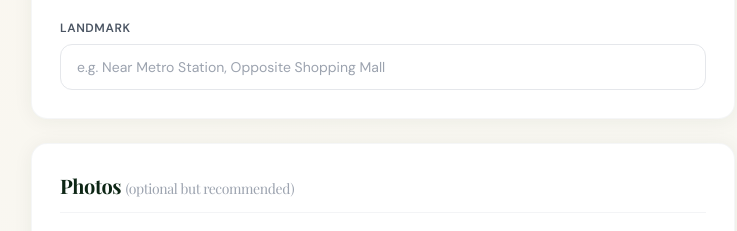
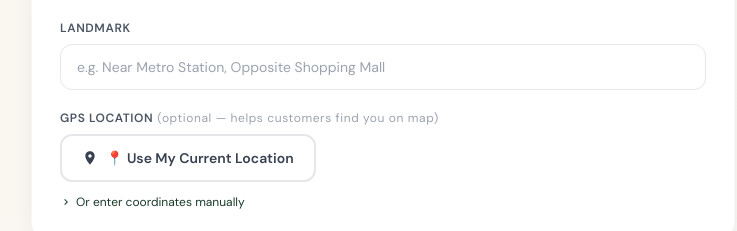
Before and after one commit to sitarammaaker-arch/nurserynearby, a Next.js app: page /add-listing in a window 1280 px wide. Shown: the part 1638-1869 px from the top of the page, without its empty margins (257-994 px from the left). Built offline with nearby package versions, Linux system fonts and the light colour scheme; no server answers; a web font is replaced by a local one.

Commit message:
Add geotagging to add-listing form

```diff
--- a/src/app/add-listing/page.tsx
+++ b/src/app/add-listing/page.tsx
@@ -11,6 +11,9 @@ export default function AddListingPage() {
   const [error,   setError]     = useState("");
   const [selCats, setSelCats]   = useState<string[]>([]);
   const [images,  setImages]    = useState<{url:string;publicId:string;thumbnail:string}[]>([]);
+  const [locating, setLocating]  = useState(false);
+  const [locError, setLocError]  = useState("");
+  const [latLng,   setLatLng]    = useState({ lat: "", lng: "" });
 
   const toggleCat = (slug: string) =>
     setSelCats((p) => p.includes(slug) ? p.filter((s) => s !== slug) : [...p, slug]);
@@ -39,6 +42,8 @@ export default function AddListingPage() {
       established:  fd.get("established"),
       categories:   selCats,
       images:       images.map((img, i) => ({ url: img.url, isPrimary: i === 0 })),
+      latitude:     latLng.lat || null,
+      longitude:    latLng.lng || null,
     };
 
     try {
@@ -195,6 +200,124 @@ export default function AddListingPage() {
                 <label className="label">Landmark</label>
                 <input name="landmark" placeholder="e.g. Near Metro Station, Opposite Shopping Mall" className="input" />
               </div>
+
+              {/* Geotagging */}
+              <div>
+                <label className="label">
+                  GPS Location
+                  <span className="text-gray-400 normal-case font-normal text-xs ml-1">(optional — helps customers find you on map)</span>
+                </label>
+
+                {/* Get location button */}
+                <button
+                  type="button"
+                  onClick={() => {
+                    if (!navigator.geolocation) {
+                      setLocError("Geolocation not supported by your browser");
+                      return;
+                    }
+                    setLocating(true);
+                    setLocError("");
+                    navigator.geolocation.getCurrentPosition(
+                      (pos) => {
+                        setLatLng({
+                          lat: pos.coords.latitude.toFixed(6),
+                          lng: pos.coords.longitude.toFixed(6),
+                        });
+                        setLocating(false);
+                      },
+                      (err) => {
+                        setLocError("Could not get location. Please enter manually or allow location access.");
+                        setLocating(false);
+                      },
+                      { enableHighAccuracy: true, timeout: 10000 }
+                    );
+                  }}
+                  className={`flex items-center gap-2 px-5 py-3 rounded-xl text-sm font-semibold border-2 transition-all mb-3 ${
+                    latLng.lat
+                      ? "border-forest bg-forest-50 text-forest"
+                      : "border-gray-200 hover:border-forest-300 hover:bg-gray-50 text-gray-700"
+                  }`}
+                >
+                  {locating ? (
+                    <>
+                      <svg className="animate-spin w-4 h-4 text-forest" viewBox="0 0 24 24" fill="none">
+                        <circle cx="12" cy="12" r="10" stroke="currentColor" strokeWidth="3" strokeDasharray="30 70"/>
+                      </svg>
+                      Getting your location…
+                    </>
+                  ) : latLng.lat ? (
+                    <>
+                      <svg viewBox="0 0 24 24" className="w-4 h-4 fill-forest">
+                        <path d="M12 2C8.13 2 5 5.13 5 9c0 5.25 7 13 7 13s7-7.75 7-13c0-3.87-3.13-7-7-7zm0 9.5c-1.38 0-2.5-1.12-2.5-2.5S10.62 6.5 12 6.5s2.5 1.12 2.5 2.5S13.38 11.5 12 11.5z"/>
+                      </svg>
+                      ✓ Location captured — click to update
+                    </>
+                  ) : (
+                    <>
+                      <svg viewBox="0 0 24 24" className="w-4 h-4 fill-current">
+                        <path d="M12 2C8.13 2 5 5.13 5 9c0 5.25 7 13 7 13s7-7.75 7-13c0-3.87-3.13-7-7-7zm0 9.5c-1.38 0-2.5-1.12-2.5-2.5S10.62 6.5 12 6.5s2.5 1.12 2.5 2.5S13.38 11.5 12 11.5z"/>
+                      </svg>
+                      📍 Use My Current Location
+                    </>
+                  )}
+                </button>
+
+                {/* Show captured coordinates */}
+                {latLng.lat && (
+                  <div className="flex items-center gap-2 mb-3 bg-forest-50 border border-forest-100 rounded-xl px-4 py-2.5">
+                    <span className="text-forest text-lg">📌</span>
+                    <div className="flex-1">
+                      <p className="text-xs font-semibold text-forest">Location captured!</p>
+                      <p className="text-2xs text-gray-500">Lat: {latLng.lat} · Lng: {latLng.lng}</p>
+                    </div>
+                    <button type="button" onClick={() => setLatLng({ lat: "", lng: "" })}
+                      className="text-gray-400 hover:text-red-500 text-xs font-bold">✕ Clear</button>
+                  </div>
+                )}
+
+                {/* Error */}
+                {locError && (
+                  <p className="text-xs text-red-600 mb-3 flex items-center gap-1">
+                    <span>⚠️</span> {locError}
+                  </p>
+                )}
+
+                {/* Manual entry */}
+                <details className="group">
+                  <summary className="text-xs text-forest cursor-pointer hover:underline select-none list-none flex items-center gap-1">
+                    <svg viewBox="0 0 24 24" className="w-3 h-3 fill-current transition-transform group-open:rotate-90">
+                      <path d="M8.59 16.59L10 18l6-6-6-6-1.41 1.41L13.17 12z"/>
+                    </svg>
+                    Or enter coordinates manually
+                  </summary>
+                  <div className="grid grid-cols-2 gap-3 mt-3">
+                    <div>
+                      <label className="label text-2xs">Latitude</label>
+                      <input
+                        type="number" step="0.000001"
+                        value={latLng.lat}
+                        onChange={(e) => setLatLng((p) => ({ ...p, lat: e.target.value }))}
+                        placeholder="e.g. 28.704060"
+                        className="input text-sm"
+                      />
+                    </div>
+                    <div>
+                      <label className="label text-2xs">Longitude</label>
+                      <input
+                        type="number" step="0.000001"
+                        value={latLng.lng}
+                        onChange={(e) => setLatLng((p) => ({ ...p, lng: e.target.value }))}
+                        placeholder="e.g. 77.102493"
+                        className="input text-sm"
+                      />
+                    </div>
+                  </div>
+                  <p className="text-2xs text-gray-400 mt-2">
+                    💡 Find coordinates: Open Google Maps → right-click your location → copy the numbers
+                  </p>
+                </details>
+              </div>
             </div>
 
             {/* ── Photos ── */}
```
